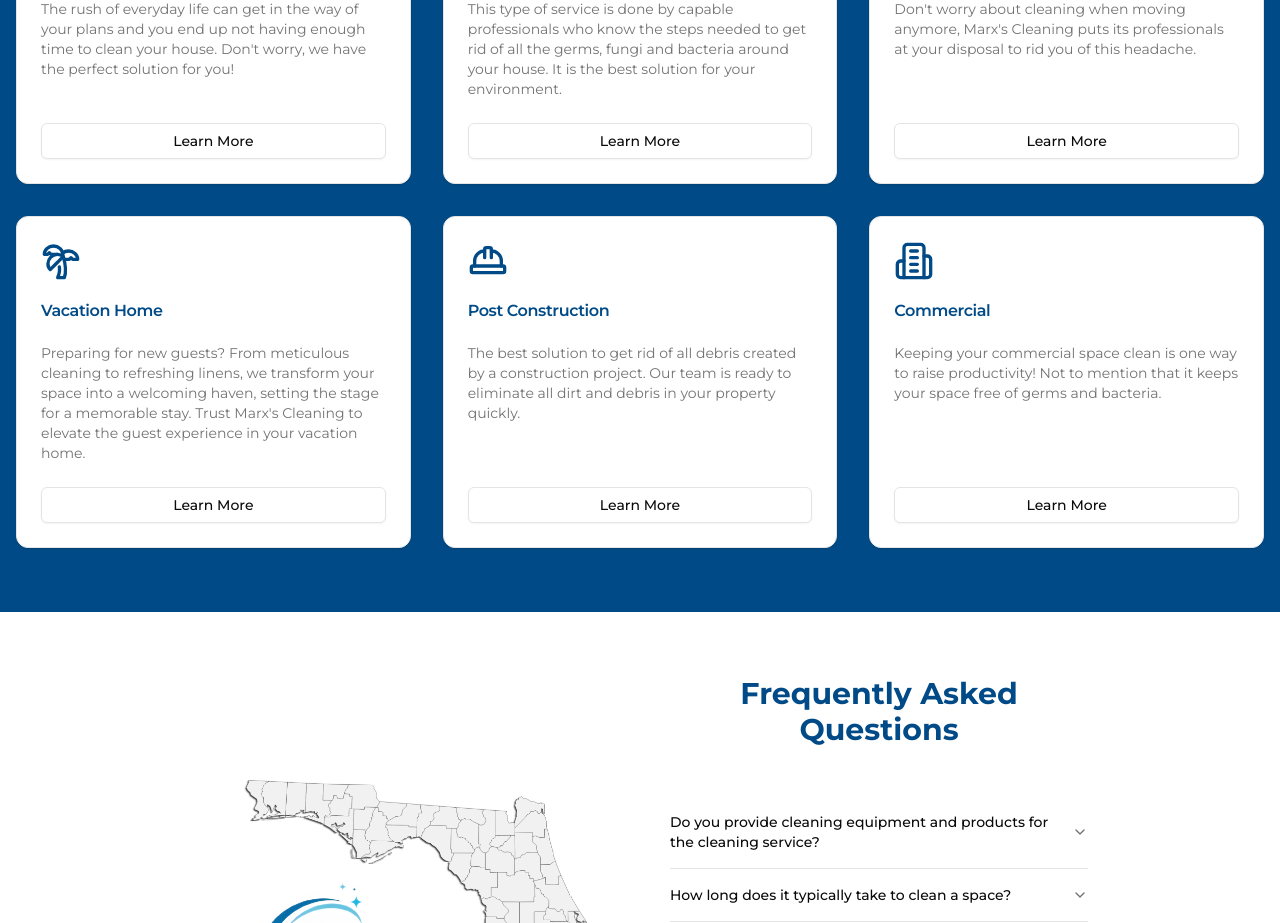
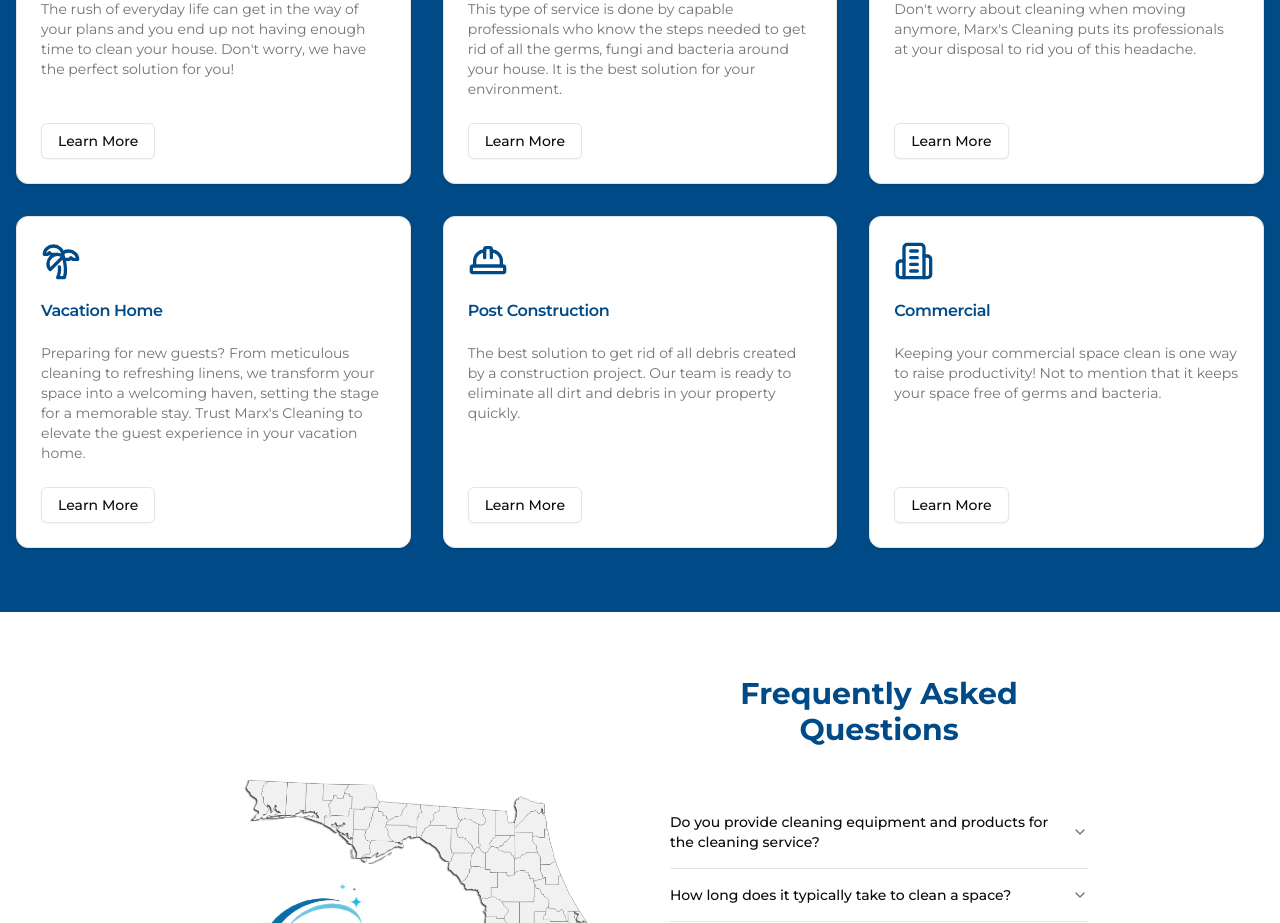
Before and after one commit to Acaj0/marxs-cleaning, a Next.js app: page / in a window 1280 px wide. Shown: the part 1980-2903 px from the top of the page. Built offline with nearby package versions, Linux system fonts and the light colour scheme.

Commit message:
Regular Cleaning finish

```diff
--- a/src/components/services-section.tsx
+++ b/src/components/services-section.tsx
@@ -22,36 +22,42 @@ const services = [
     description:
       "The rush of everyday life can get in the way of your plans and you end up not having enough time to clean your house. Don't worry, we have the perfect solution for you!",
     icon: Sparkles,
+    link:"/services/regular-cleaning",
   },
   {
     title: "Deep Cleaning",
     description:
       "This type of service is done by capable professionals who know the steps needed to get rid of all the germs, fungi and bacteria around your house. It is the best solution for your environment.",
     icon: Broom,
+    link:"/services/deep-cleaning",
   },
   {
     title: "Move In/Out",
     description:
       "Don't worry about cleaning when moving anymore, Marx's Cleaning puts its professionals at your disposal to rid you of this headache.",
     icon: Home,
+    link:"/services/move-in-out",
   },
   {
     title: "Vacation Home",
     description:
       "Preparing for new guests? From meticulous cleaning to refreshing linens, we transform your space into a welcoming haven, setting the stage for a memorable stay. Trust Marx's Cleaning to elevate the guest experience in your vacation home.",
     icon: Palmtree,
+    link:"/services/vacation-home",
   },
   {
     title: "Post Construction",
     description:
       "The best solution to get rid of all debris created by a construction project. Our team is ready to eliminate all dirt and debris in your property quickly.",
     icon: HardHat,
+    link:"/services/post-construction",
   },
   {
     title: "Commercial",
     description:
       "Keeping your commercial space clean is one way to raise productivity! Not to mention that it keeps your space free of germs and bacteria.",
     icon: Building2,
+    link:"/services/commercial",
   },
 ];
 
@@ -73,9 +79,9 @@ export function ServicesSection() {
                 <CardDescription>{service.description}</CardDescription>
               </CardContent>
               <CardFooter className="mt-auto">
-                <Button variant="outline" className="w-full">
+                <a href={`${service.link}`}><Button variant="outline" className="w-full" >
                   Learn More
-                </Button>
+                </Button></a>
               </CardFooter>
             </Card>
           ))}
```
